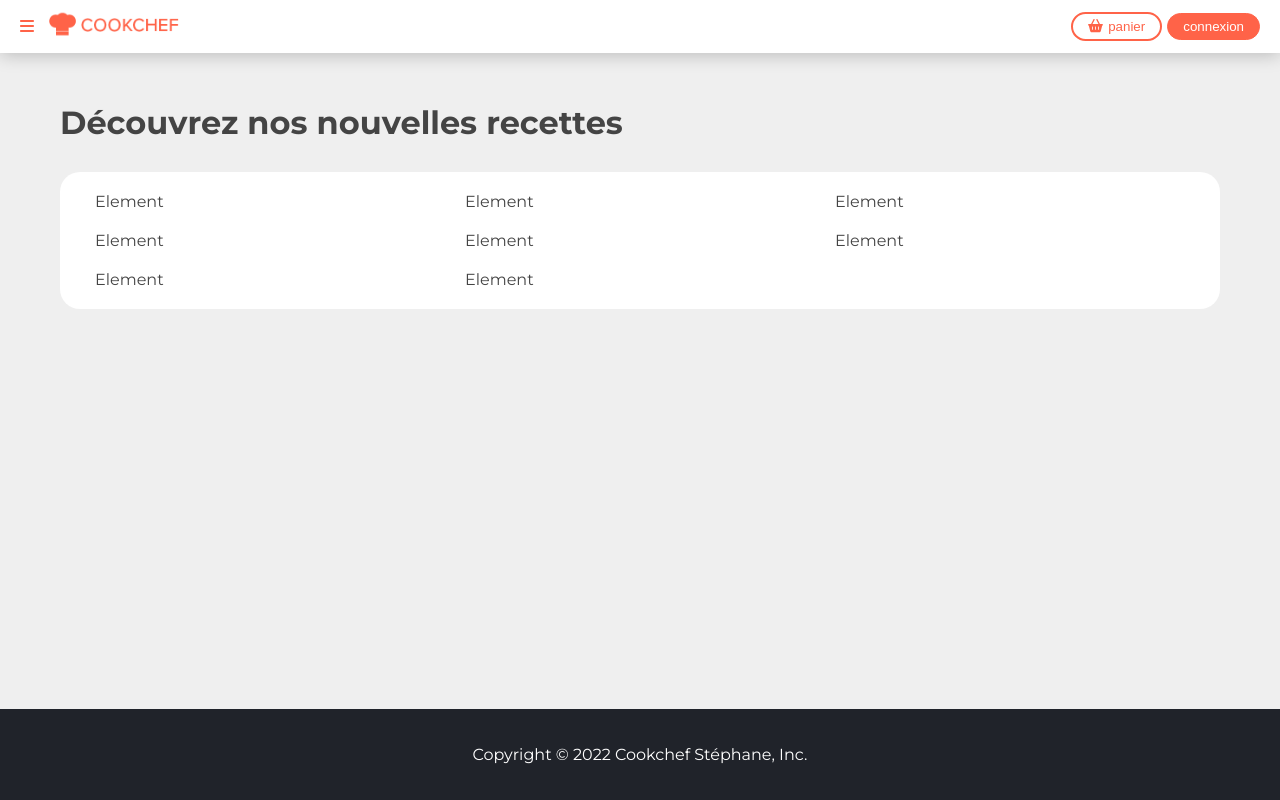
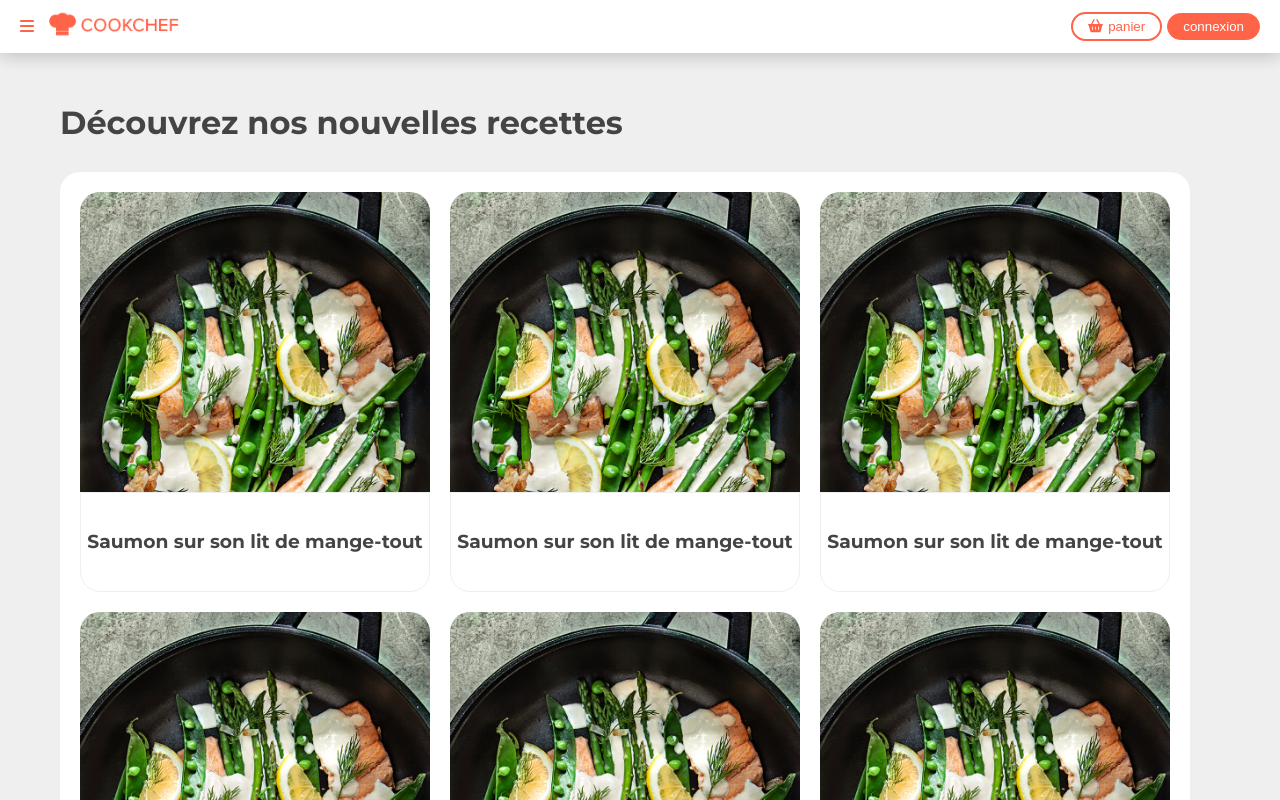
Before and after one commit to lemarak/cookchef, a React (Create React App) app: page / in a window 1280 px wide. Shown: the top 800 px of the page. Built offline with nearby package versions, Linux system fonts and the light colour scheme.

Commit message:
add picture

```diff
--- a/src/components/Content.js
+++ b/src/components/Content.js
@@ -1,4 +1,5 @@
 import styles from "./Content.module.scss";
+import Recipe from "./Recipe";
 
 const Content = () => {
   return (
@@ -6,14 +7,12 @@
       <h1 className="my-30">Découvrez nos nouvelles recettes</h1>
       <div className={`${styles.contentCard} card p-20`}>
         <div className={styles.grid}>
-          <div className="styles.elem">Element</div>
-          <div className="styles.elem">Element</div>
-          <div className="styles.elem">Element</div>
-          <div className="styles.elem">Element</div>
-          <div className="styles.elem">Element</div>
-          <div className="styles.elem">Element</div>
-          <div className="styles.elem">Element</div>
-          <div className="styles.elem">Element</div>
+          <Recipe />
+          <Recipe />
+          <Recipe />
+          <Recipe />
+          <Recipe />
+          <Recipe />
         </div>
       </div>
     </div>
--- a/src/components/Content.module.scss
+++ b/src/components/Content.module.scss
@@ -6,7 +6,6 @@
   gap: 20px;
 }
 
-.elem {
-  border: 1px solid red;
-  height: 500px;
+.contentCard {
+  width: 1130px;
 }
--- /dev/null
+++ b/src/components/Recipe.js
@@ -0,0 +1,19 @@
+import styles from "./Recipe.module.scss";
+import recipe from "../assets/images/recette.jpg";
+
+const Recipe = () => {
+  return (
+    <div className={styles.recipe}>
+      <div className={styles.imageContainer}>
+        <img src={recipe} alt="recette" />
+      </div>
+      <div
+        className={` ${styles.recipeTitle} d-flex flex-row justify-content-center align-items-center`}
+      >
+        <h3>Saumon sur son lit de mange-tout</h3>
+      </div>
+    </div>
+  );
+};
+
+export default Recipe;
--- /dev/null
+++ b/src/components/Recipe.module.scss
@@ -0,0 +1,32 @@
+.recipe {
+  border-radius: 20px;
+  height: 400px;
+  cursor: pointer;
+  &:hover {
+    img {
+      transform: scale(1.1);
+    }
+    .recipeTitle {
+      color: var(--primary);
+    }
+  }
+}
+
+.imageContainer {
+  height: 300px;
+  border-top-left-radius: 20px;
+  border-top-right-radius: 20px;
+  overflow: hidden;
+  img {
+    transition: 1s transform;
+    width: 100%;
+  }
+}
+
+.recipeTitle {
+  transition: 0.2s color;
+  height: 100px;
+  border: 1px solid var(--gray-2);
+  border-bottom-left-radius: 20px;
+  border-bottom-right-radius: 20px;
+}
```
Also changed, not shown: src/assets/images/recette.jpg (added).
